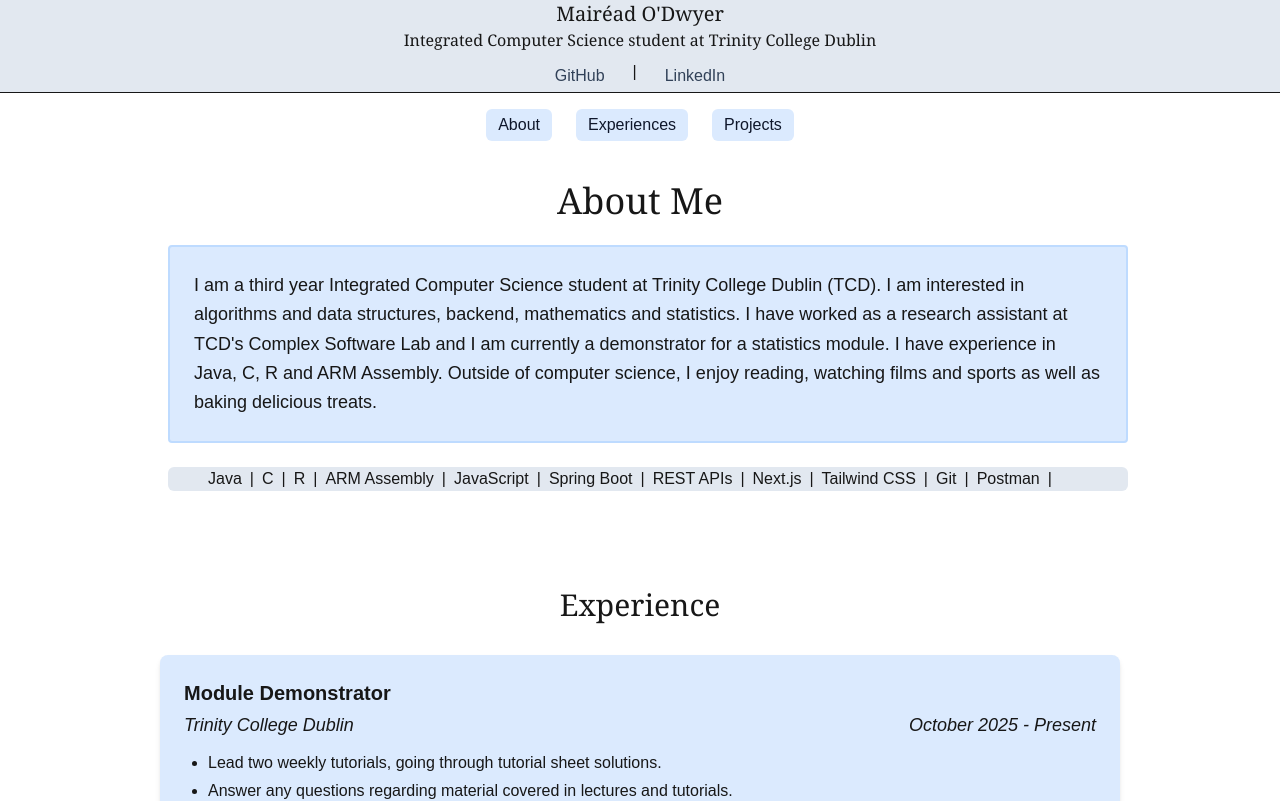
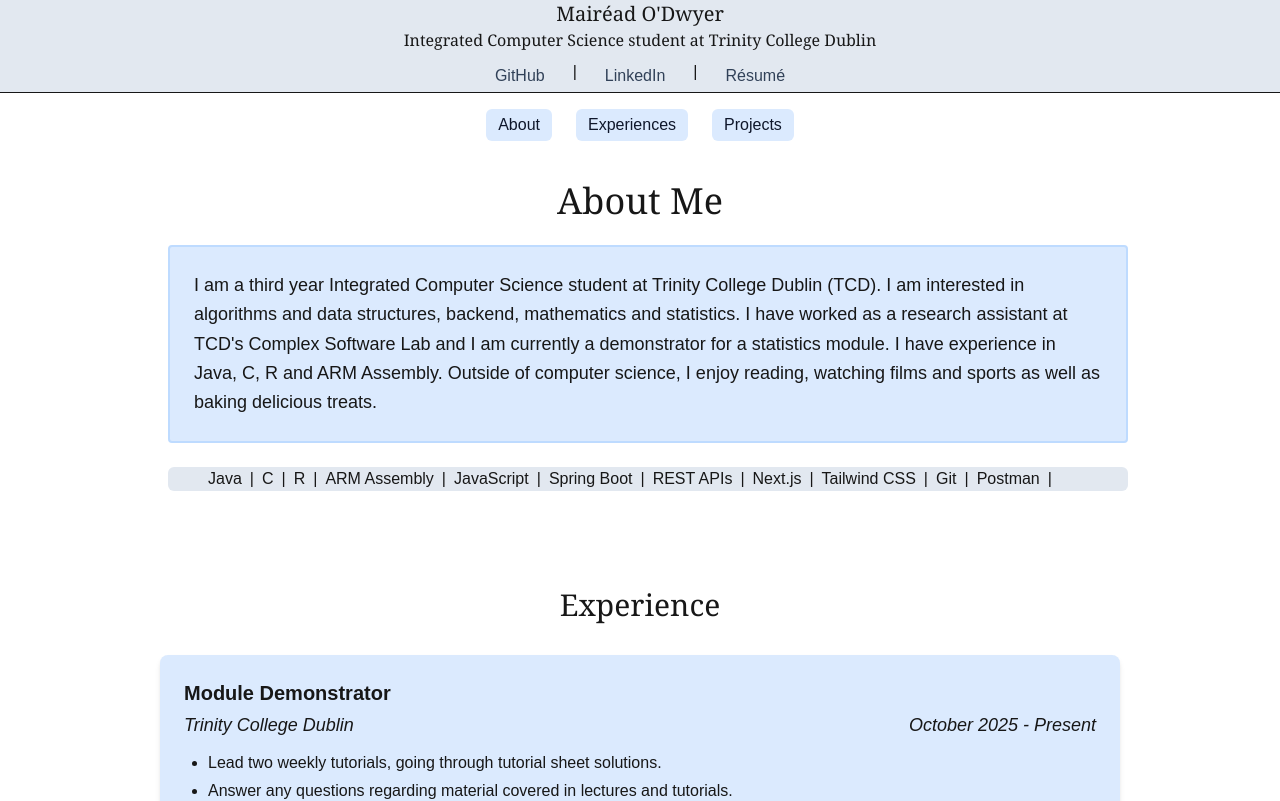
Before and after one commit to mairead-odwyer14/my-portfolio, a Next.js app: page / in a window 1280 px wide. Shown: the top 801 px of the page. Built offline with nearby package versions, Linux system fonts and the light colour scheme; a web font is replaced by a local one.

Commit message:
added resume button to main header

```diff
--- a/src/components/HeaderCard.js
+++ b/src/components/HeaderCard.js
@@ -22,6 +22,16 @@ export default function HeaderCard(){
                     >
                         LinkedIn
                     </a>
+                    <span>|</span>
+                    <a
+                        href="/Mairead-O'Dwyer-Resume.pdf"
+                        target="_blank"
+                        rel="noopener noreferrer"
+                        className="rounded-md px-3 py-1 text-slate-700 hover:bg-slate-100 hover:text-slate-900 hover:underline"
+                        aria-label="View resume PDF in a new tab"
+                    >
+                        Résumé
+                    </a>
                 </div>
             </div>
 
```
